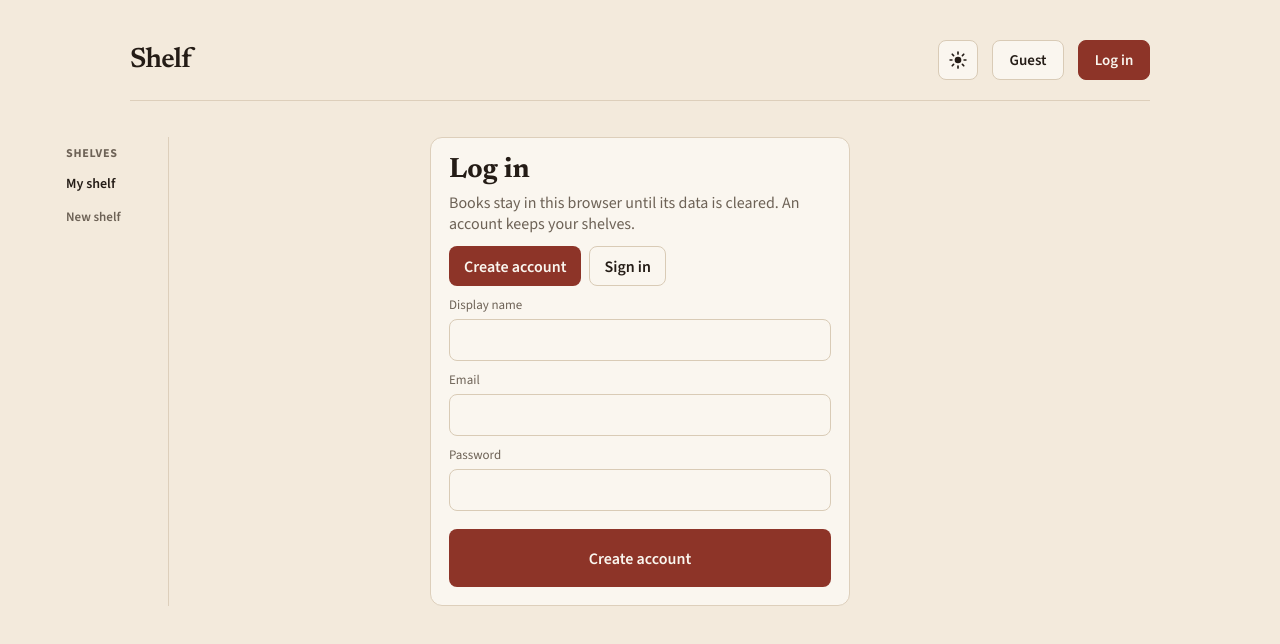
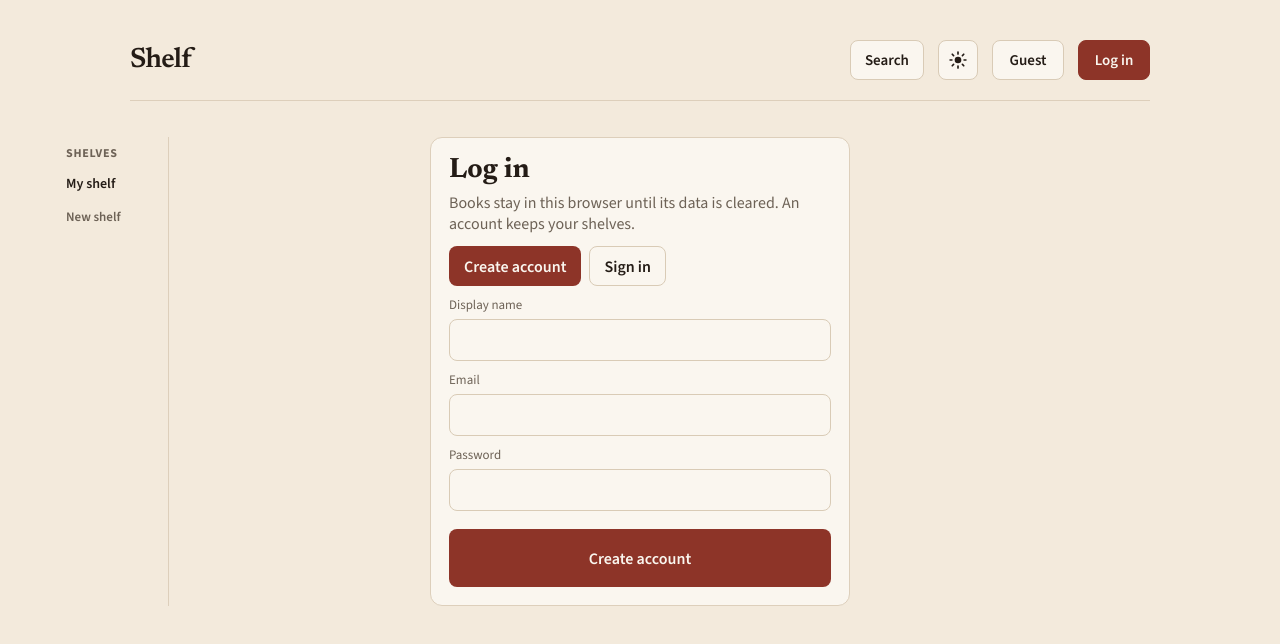
Before and after one commit to RoboJock/shelf, a Next.js app: page /login in a window 1280 px wide. Shown: the top 644 px of the page. Built offline with nearby package versions, Linux system fonts and the light colour scheme; no server answers.

Commit message:
Add a Search button in the top bar that opens the search page.
Co-authored-by: Jaden Eure <RoboJock@users.noreply.github.com>

```diff
--- a/src/components/AppShell.tsx
+++ b/src/components/AppShell.tsx
@@ -22,6 +22,7 @@ export function useShelf(): ShelfContextValue {
 }
 
 export function AppShell({ children }: { children: React.ReactNode }) {
+  const pathname = usePathname();
   const backend = useMemo<Backend>(() => createBackend(), []);
   const [theme, setTheme] = useState<"light" | "dark">("light");
   const [user, setUser] = useState<AppUser | null>(null);
@@ -57,6 +58,7 @@ export function AppShell({ children }: { children: React.ReactNode }) {
         <nav>
           <Link href="/" className="mark">Shelf</Link>
           <div className="nav-right">
+            <Link href="/search" className="who" aria-current={pathname === "/search" ? "page" : undefined}>Search</Link>
             <button
               type="button"
               className="theme-toggle"
```
